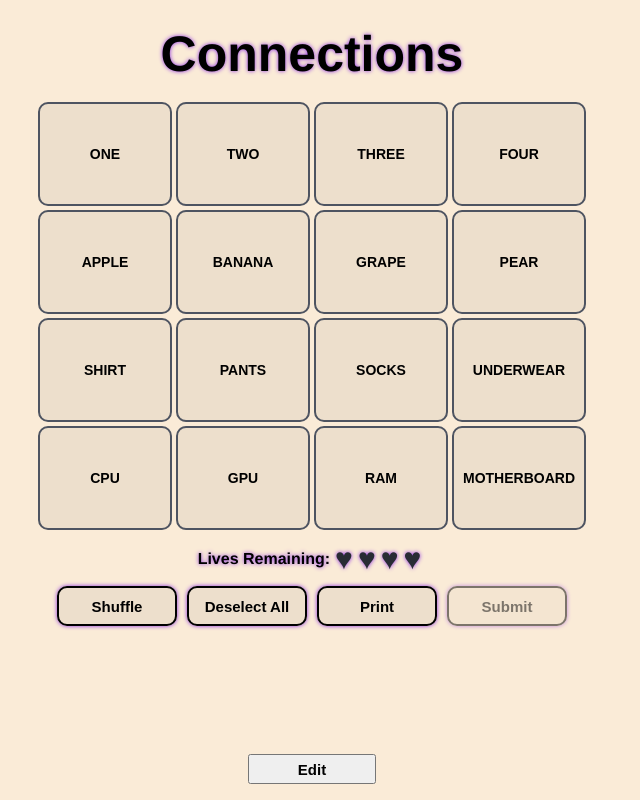
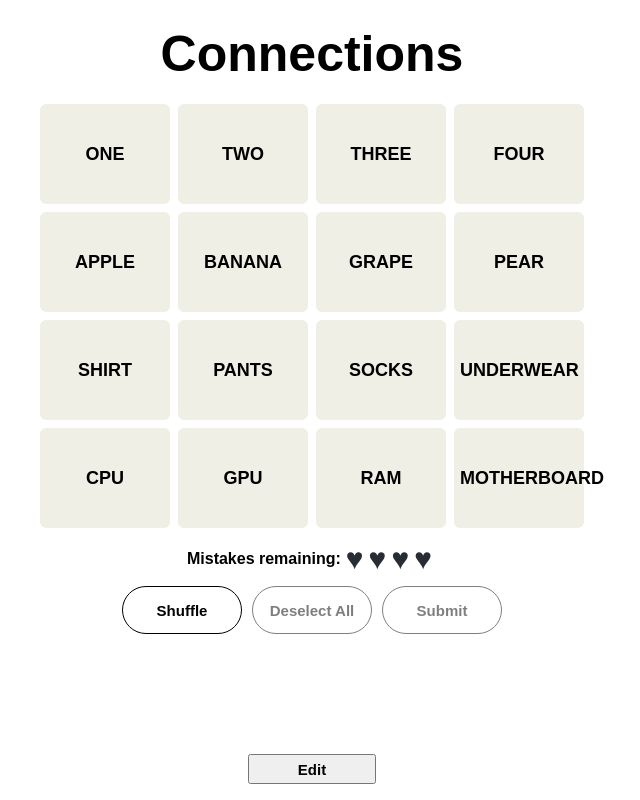
Before and after one commit to aidanjames97/connections-remake, a React (Create React App) app: page / in a window 1280 px wide. Shown: the whole page, without its empty margins (328-968 px from the left). Built offline with nearby package versions, Linux system fonts and the light colour scheme.

Commit message:
playing fully working

```diff
--- a/src/App.js
+++ b/src/App.js
@@ -29,7 +29,7 @@ export default function App() {
   } else {
     return (
       <>
-        <Playing input={words} one={one} two={two} three={three} four={four} />
+        <Playing input={words} one={one} two={two} three={three} four={four} initial={true} />
         <EditButton value={'Edit'} toggleChange={handleToggle}/>
       </>
     );
--- a/src/Editing.css
+++ b/src/Editing.css
@@ -12,67 +12,3 @@
   grid-template-columns: repeat(4, 1fr);
   grid-template-rows: repeat(4, 1fr);
 }
-/* ------ HEADING / TITLE ------ */
-.heading-bar {
-  height: 100px;
-}
-.heading-bar header {
-  margin-top: 25px;
-  font-size: 50px;
-  font-weight: 900;
-  text-shadow: 0 0 4px blueviolet;
-}
-
-/* ------ INPUT AREA ------ */
-.input-area {
-  display: flex;
-  flex-direction: column;
-  align-items: center;
-}
-.input-area input {
-  width: 50%;
-  margin-bottom: 5px;
-  text-align: center;
-  background: rgba(0, 0, 0, 0.05);
-  border-style: solid;
-  border-width: 2px;
-  border-radius: 10px;
-  box-shadow: 0 0 4px blueviolet;
-}
-.connect-button {
-  transition: ease-in-out .2s;
-  background: rgba(0, 0, 0, 0.05);
-  height: 104px;
-  width: 134px;
-  border-style: solid;
-  border-width: 2px;
-  border-radius: 10px;
-  border-color: #4e5461;
-  padding: 0;
-  margin: 2px;
-}
-.connect-button:hover {
-  transition: ease-in-out .2s;
-  cursor: pointer;
-  background: rgba(0, 0, 0, 0.1);
-}
-
-/* ------ FOOTER / CREATE ------ */
-.bottom-buttons {
-  display: flex;
-  flex-direction: row;
-  margin-top: 5px;
-}
-.bottom-buttons button {
-  transition: ease-in-out .2s;
-  width: 120px;
-  height: 40px;
-  border-style: solid;
-  border-radius: 10px;
-  margin-left: 5px;
-  margin-right: 5px;
-  font-size: 15px;
-  font-weight: 600;
-  background:rgba(0, 0, 0, 0.05);
-  box-shadow: 0 0 4px blueviolet;
-}
--- a/src/Playing.css
+++ b/src/Playing.css
@@ -1,4 +1,4 @@
-/* entire page */
+/* ----- GLOBAL ----- */
 .Playing {
     width: 100%;
     display: flex;
@@ -7,7 +7,7 @@
     align-items: center;
 }
 
-/* heading */
+/* ----- HEADING AREA ----- */
 .heading-bar {
     height: 100px;
 }
@@ -15,17 +15,16 @@
     margin-top: 25px;
     font-size: 50px;
     font-weight: 900;
-    text-shadow: 0 0 4px blueviolet;
 }
 
-/* game area */
+/* ----- GAME AREA ----- */
 .game-area {
     display: grid;
     grid-template-columns: repeat(4, 1fr);
     grid-template-rows: repeat(4, 1fr);
 }
 
-/* lives area */
+/* ----- LIVES REMAINING */
 .footer {
     margin-top: 10px;
 }
@@ -39,88 +38,95 @@
 }
 .livesLeft b {
     margin-right: 5px;
-    text-shadow: 0 0 4px blueviolet;
 }
-.dot {
+/* heart html text */
+.heart {
     font-size: 30px;
     color: #282c34;
 }
 
-/* bottom 3 buttons area */
+/* ----- BOTTOM BUTTONS ----- */
+/* all buttons */
 .bottom-buttons {
     display: flex;
     flex-direction: row;
 }
 .bottom-buttons button {
     transition: ease-in-out .2s;
+    background: none;
     width: 120px;
-    height: 40px;
+    height: 48px;
     border-style: solid;
-    border-radius: 10px;
+    border-width: 1px;
+    border-radius: 24px;
     margin-left: 5px;
     margin-right: 5px;
     font-size: 15px;
     font-weight: 600;
 }
-.shuffle-deselect button {
-    background:rgba(0, 0, 0, 0.05);
-    box-shadow: 0 0 4px blueviolet;
+/* shuffle */
+.shuffle button {
+    transition: ease-in-out .2s;
 }
-.shuffle-deselect button:hover {
+.shuffle button:hover {
     transition: ease-in-out .2s;
-    background: rgba(0, 0, 0, 0.4);
     cursor: pointer;
 }
+/* deselect */
+.deselect-active {
+    transition: ease-in-out .2s;
+}
+.deselect-active:hover {
+    transition: ease-in-out .2s;
+    cursor: pointer;
+}
+.deselect-inactive {
+    opacity: 50%;
+}
+/* submit */
 .submit-active {
     transition: ease-in-out .2s;
-    background: rgba(0, 0, 0, 0.4);
-    box-shadow: 0 0 4px blueviolet;
     font-size: 15px;
     font-weight: 600;
 }
 .submit-active:hover {
     cursor: pointer;
-    background-color: rgba(0, 0, 0, 0.4);
 }
 .submit-inactive {
     opacity: 50%;
     background: none;
-    box-shadow: 0 0 4px blueviolet;
 }
 
-/* connection box */
+/* ----- CONNECTION BOX ----- */
 .connect-button {
     transition: ease-in-out .2s;
-    background: rgba(0, 0, 0, 0.05);
-    height: 104px;
-    width: 134px;
-    border-style: solid;
-    border-width: 2px;
-    border-radius: 10px;
-    border-color: #4e5461;
-    padding: 0;
-    margin: 2px;
-    font-size: 14px;
+    background: rgb(239, 239, 230);
+    border-radius: 6px;
+    border: none;
+    box-sizing: border-box;
+    font-size: 18px;
+    line-height: 16px;
     font-weight: 900;
+    height: 100px;
+    width: 130px;
+    margin: 4px;
 }
 .connect-button:hover {
-    transition: ease-in-out .2s;
     cursor: pointer;
-    background: rgba(0, 0, 0, 0.1);
 }
 .connect-button-selected {
-    background: rgba(0, 0, 0, 0.5);
     transition: ease-in-out .2s;
-    height: 104px;
-    width: 134px;
-    border-style: solid;
-    border-width: 2px;
-    border-radius: 10px;
-    border-color: #4e5461;
-    padding: 0;
-    margin: 2px;
-    font-size: 14px;
-    font-weight: 900;
+    background: rgb(90, 89, 78);
+    color: white;
+    border-radius: 6px;
+    border: none;
+    box-sizing: border-box;
+    font-size: 16px;
+    line-height: 16px;
+    font-weight: 700;
+    height: 100px;
+    width: 130px;
+    margin: 4px;
 }
 .connect-button-selected:hover {
     cursor: pointer;
--- a/src/Playing.js
+++ b/src/Playing.js
@@ -6,13 +6,14 @@ export default function Playing({ input, one, two, three, four }) {
   const [lives, setLives] = useState(4) // hook for amount of lives player has remaining
   const [selected, setSelected] = useState([]) // hook for boxes used has selected
   const [numSelected, setNumSelected] = useState(0) // hook for how may boxes uses has selected
-  const [shuffled, setShuffled] = useState(false) // as to only shuffle once per load
+  const [completed, setCompleted] = useState(Array)
+  const [display, setDisplay] = useState(words)
 
   // to change but working
   function lifeHandle() {
     setLives(lives - 1)
   }
-  // checking if arrays match
+  // checking if arrays match (helper function)
   function checkArray(user, arr) {
     const sortedUser = user.slice().sort();
     const sortedArr = arr.slice().sort();
@@ -24,20 +25,47 @@ export default function Playing({ input, one, two, three, four }) {
     }
     return true;
   }
-  // on submit click
+  // called to organize arrays and update display
+  function newUpdate() {
+    let tmp = [] // empty array
+    for(let i=0; i < completed.length; i++) {
+      tmp.push(completed[i])
+    } // completed array added to display
+    for(let i=0; i < words.length; i++) {
+      tmp.push(words[i])
+    } // rest of words added
+    setDisplay(tmp)
+  }
+  // checking if play has completed connections
+  function checkWin() {
+    if (words.length === 0) {
+      // if words empty, user has won
+      alert("YOU WON")
+    }
+  }
+  // on submit click, checks for correct and win
   function handleSubmit() {
+    let tmpWords = words
+    let tmpComp = completed
+
     if(checkArray(selected, one)) {
       // one correct, change color value and deselect
       for(let i = 0;i < 4; i++) {
         // getting index
         const subWords = words.map(subArr => subArr[0])
         const index = subWords.indexOf(one[i])
-        // setting color
-        const tmp = words
-        tmp[index][2] = 'green';
-        setWords(tmp)
+
+        let tmp = words[index]; // pushing word to tmp array
+        tmpWords.splice(index, 1) // removes elem at index from words
+        setWords(tmpWords) // setting words
+        tmp[1] = false // deselecting
+        tmp[2] = 'green'; // setting color
+        tmpComp.push(tmp) // push new elem to completed tmp array
       }
+      setCompleted(tmpComp)
+      newUpdate()
       handleDeselect()
+      checkWin()
       return;
     }
     if(checkArray(selected, two)) {
@@ -46,12 +74,18 @@ export default function Playing({ input, one, two, three, four }) {
         // getting index
         const subWords = words.map(subArr => subArr[0])
         const index = subWords.indexOf(two[i])
-        // setting color
-        const tmp = words
-        tmp[index][2] = 'yellow';
-        setWords(tmp)
+
+        let tmp = words[index]; // pushing word to tmp array
+        tmpWords.splice(index, 1) // removes elem at index from words
+        setWords(tmpWords) // setting words
+        tmp[1] = false // deselecting
+        tmp[2] = 'yellow'; // setting color
+        tmpComp.push(tmp) // push new elem to completed tmp array
       }
+      setCompleted(tmpComp)
+      newUpdate()
       handleDeselect()
+      checkWin()
       return;
     }
     if(checkArray(selected, three)) {
@@ -60,12 +94,18 @@ export default function Playing({ input, one, two, three, four }) {
         // getting index
         const subWords = words.map(subArr => subArr[0])
         const index = subWords.indexOf(three[i])
-        // setting color
-        const tmp = words
-        tmp[index][2] = 'blue';
-        setWords(tmp)
+
+        let tmp = words[index]; // pushing word to tmp array
+        tmpWords.splice(index, 1) // removes elem at index from words
+        setWords(tmpWords) // setting words
+        tmp[1] = false // deselecting
+        tmp[2] = 'blue'; // setting color
+        tmpComp.push(tmp) // push new elem to completed tmp array
       }
+      setCompleted(tmpComp)
+      newUpdate()
       handleDeselect()
+      checkWin()
       return;
     }
     if(checkArray(selected, four)) {
@@ -74,40 +114,53 @@ export default function Playing({ input, one, two, three, four }) {
         // getting index
         const subWords = words.map(subArr => subArr[0])
         const index = subWords.indexOf(four[i])
-        // setting color
-        const tmp = words
-        tmp[index][2] = 'purple';
-        setWords(tmp)
+
+        let tmp = words[index]; // pushing word to tmp array
+        tmpWords.splice(index, 1) // removes elem at index from words
+        setWords(tmpWords) // setting words
+        tmp[1] = false // deselecting
+        tmp[2] = 'purple'; // setting color
+        tmpComp.push(tmp) // push new elem to completed tmp array
       }
+      setCompleted(tmpComp)
+      newUpdate()
       handleDeselect()
+      checkWin()
       return;
     }
     // selected words do not match, take life and notify
     lifeHandle()
-    console.log("not quite")
+    handleDeselect()
+    alert("Not Quite")
   }
   // checking if submition is possible
   function possible() {
-    if(numSelected === 4) {
-      return 'yes'
-    } else {
-      return 'no'
-    }
+    if(numSelected === 4) { return true }
+    return false
   }
   // called each update for button change
-  const p = possible()
+  const p = possible();
+  // checking if deselect is possible
+  function deslPossible() {
+    if(selected.length > 0) { return true }
+    return false
+  }
+  const d = deslPossible();
   // deselecting all selected connect boxes
   function handleDeselect() {
     const len = selected.length // getting length of selected boxes array
     if(len !== 0) {
       for(let i = 0; i < len; i++) {
-        const indexArry = words.map(subArr => subArr[0])
-        const index = indexArry.indexOf(selected[i])
+        const indexArry = words.map(subArr => subArr[0]) // change to words only
+        const index = indexArry.indexOf(selected[i]) // try and find index
+        // checking if words exist in words array
+        if(index !== -1) {
           const tmp = words
           tmp[index][1] = false
           setSelected(tmp)
         }
-
+      }
+      // words are now gone from words array
       setNumSelected(0) // set numSelected to 0
       const t = []
       setSelected(t) // remove all elems from selected array
@@ -145,29 +198,21 @@ export default function Playing({ input, one, two, three, four }) {
       return;
     }
   }
-
   // shuffle array only at start or when user requests
   function handleShuffle() {
-    if(!shuffled) {
-      setShuffled(true)
     let newArray = words.slice(); // Create a copy of the array
     for (let i = newArray.length - 1; i > 0; i--) {
       const j = Math.floor(Math.random() * (i + 1));
       [newArray[i], newArray[j]] = [newArray[j], newArray[i]]
     }
     setWords(newArray);
-    }
+    newUpdate() // updating display
   }
 
-  function updateMe() {
-    console.log("num selected: " + numSelected)
-    console.log("-- Selected Array --")
-    console.log(selected)
-    console.log("-- Words Array --")
-    console.log(words)
-  }
+  // ABOVE: helper, handler, logic functions
+  // BELOW: component functions
 
-  // what is to be displayed
+  // displaying
   return (
     <div className="Playing">
       <div className='heading-bar'>
@@ -175,19 +220,14 @@ export default function Playing({ input, one, two, three, four }) {
       </div>
 
       <div className='game'>
-        <GameArea words={words} handleClickGame={handleClick} />
+        <GameArea display={display} handleClickGame={handleClick} />
       </div>
 
       <div className='footer'>
         <LivesLeft lives={lives}/>
         <div className='bottom-buttons'>
-          <BottomButtons
-            handleShuffle={handleShuffle}
-            handleLifeLoss={lifeHandle}
-            handleDeselect={handleDeselect}
-            setShuffled={setShuffled}
-            updateMe={updateMe}
-          />
+          <ShuffleButton handleShuffle={handleShuffle}/>
+          <DeslButton deslPossible={d} handleDeselect={handleDeselect}/>
           <SubmitButton possible={p} handleSubmit={handleSubmit} />
         </div>
       </div>
@@ -196,10 +236,10 @@ export default function Playing({ input, one, two, three, four }) {
 }
 
 // game area of app, returns 4 rows of 4 connect buttons
-function GameArea({ words, handleClickGame }) {
+function GameArea({ display, handleClickGame }) {
   return (
     <div className='game-area'>
-      {words.map((value, index) => (
+      {display.map((value, index) => (
         <ConnectButton key={index} value={value[0]} handleClickConnect={handleClickGame} select={value[1]} color={value[2]} />
       ))}
     </div>
@@ -256,7 +296,7 @@ function LivesLeft({ lives }) {
   }
   return (
     <div className='livesLeft'>
-      <b>Lives Remaining:</b>
+      <b>Mistakes remaining:</b>
       {/* looping through lives, _ because we dont care about index */}
       {loopFunc.map((_, index) => (
         <Heart key={index}/>
@@ -268,31 +308,37 @@ function LivesLeft({ lives }) {
 // returns HTML heart as body tag
 function Heart() {
   return (
-    <b className='dot'>&hearts;</b>
+    <b className='heart'>&hearts;</b>
   )
 }
 
-// returns shuffle, deselect, and submit buttons
-function BottomButtons({ handleShuffle, handleLifeLoss, handleDeselect, setShuffled, updateMe}) {
-  function handleShuffleLocal() {
-    // user requested shuffle
-    setShuffled(false)
-    handleShuffle()
+// returns shuffle buttons
+function ShuffleButton({ handleShuffle }) {
+  return (
+    <div className='shuffle'>
+      <button onClick={handleShuffle}>Shuffle</button>
+    </div>
+  )
 }
 
+// returns button depending on if user can deselect
+// deslPossible can be 'yes' for submittable, else will be deactive
+function DeslButton({ deslPossible, handleDeselect }) {
+  if(deslPossible) {
     return (
-    <div className='shuffle-deselect'>
-      <button onClick={handleShuffleLocal}>Shuffle</button>
-      <button onClick={handleDeselect}>Deselect All</button>
-      <button onClick={updateMe}>Print</button>
-    </div>
-  )
+      <button className='deselect-active' onClick={handleDeselect}>Deselect All</button>
+    );
+  } else {
+    return (
+      <button className='deselect-inactive' >Deselect All</button>
+    );
+  }
 }
 
 // returns button depending on if it is possible for user to submit the selected boxes
 // possible can be 'yes' for submittable, else will be deactive
 function SubmitButton({ possible, handleSubmit }) {
-  if(possible === 'yes') {
+  if(possible) {
     return (
       <button onClick={handleSubmit} className='submit-active'>Submit</button>
     );
--- a/src/index.css
+++ b/src/index.css
@@ -1,9 +1,9 @@
-body {
+body, html {
   margin: 0;
-  font-family: 'Franklin Gothic Medium', Arial, sans-serif;
+  font-family: Arial, Helvetica, sans-serif;
   -webkit-font-smoothing: antialiased;
   -moz-osx-font-smoothing: grayscale;
-  background-color: antiquewhite;
+  background-color: rgb(255, 255, 255);
 }
 
 code {
```
Lines whose indentation alone changed are shown as unchanged.
